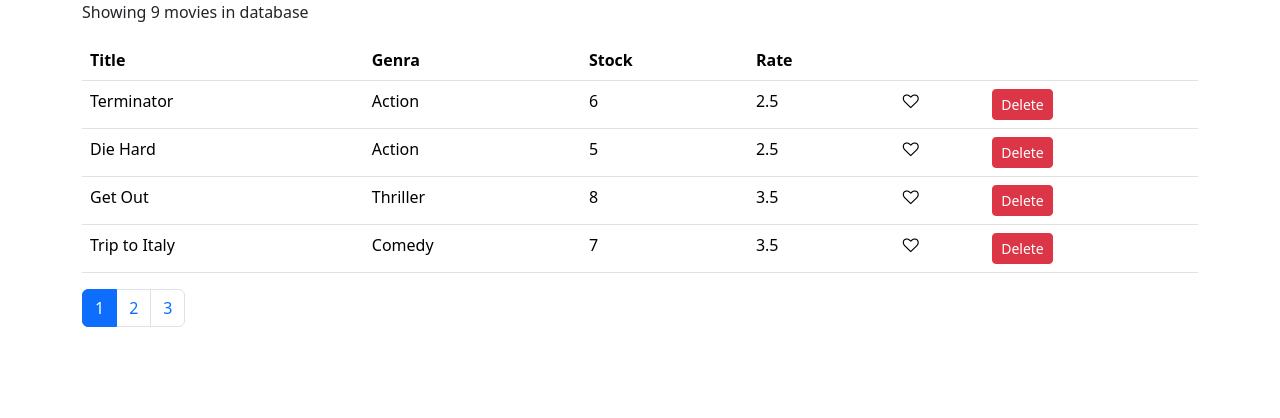
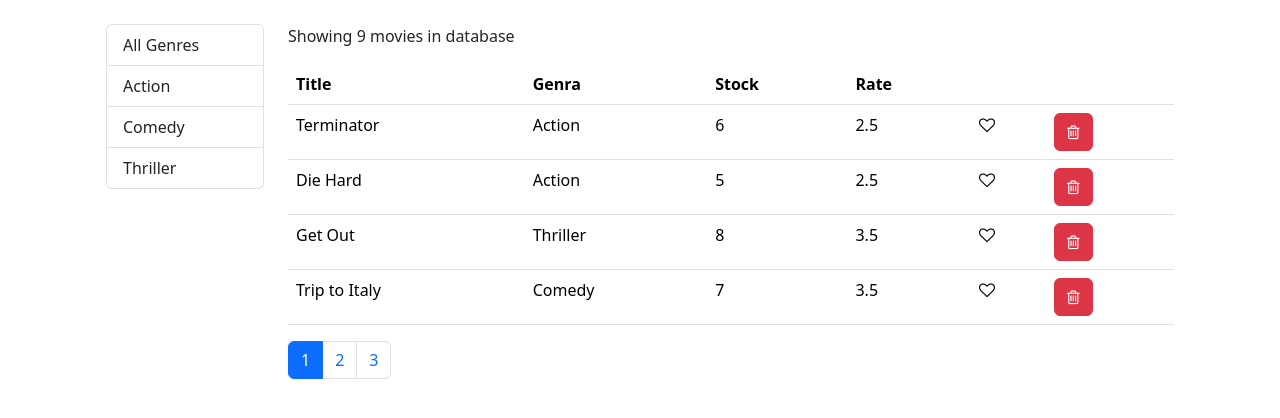
Before and after one commit to foverokavindz/ReactVidly, a React (Create React App) app: page / in a window 1280 px wide. Shown: the top 418 px of the page. Built offline with nearby package versions, Linux system fonts and the light colour scheme.

Commit message:
DoneAllFiltering

```diff
--- /dev/null
+++ b/src/components/common/listGroup.jsx
@@ -0,0 +1,30 @@
+const ListGroup = (props) => {
+  const {
+    items,
+    textProp /**/,
+    valueProp /* _id */,
+    selectedItem,
+    onItemSelect,
+  } = props;
+  return (
+    <ul class="list-group">
+      {items.map((item) => (
+        <li
+          key={item[valueProp]}
+          onClick={() => onItemSelect(item)}
+          class={
+            item === selectedItem ? 'list-group-item active' : 'list-group-item'
+          }
+        >
+          {item[textProp]}
+        </li>
+      ))}
+    </ul>
+  );
+};
+ListGroup.defaultProps = {
+  textProp: 'name',
+  valueProp: '_id',
+};
+
+export default ListGroup;
--- a/src/components/movies.jsx
+++ b/src/components/movies.jsx
@@ -1,15 +1,28 @@
 import React, { Component } from 'react';
+
+// utils fn()
 import { getMovies } from '../services/fakeMovieService';
+import { getGenres } from '../services/fakeGenreService';
+import { paginate } from '../utils/pagination';
+
+// components
 import Like from './common/like';
 import Pagination from './common/pagination';
-import { paginate } from '../utils/pagination';
+import ListGroup from './common/listGroup';
 
 class Movies extends Component {
   state = {
-    allMovies: getMovies(),
+    allMovies: [],
+    genres: [],
     currentPage: 1,
     pageSize: 4,
   };
+
+  componentDidMount() {
+    const genres = [{ name: 'All Genres' }, ...getGenres()];
+
+    this.setState({ allMovies: getMovies(), genres });
+  }
 
   handleDelete = (movie) => {
     const allMovies = this.state.allMovies.filter((m) => m._id !== movie._id);
@@ -28,15 +41,34 @@ class Movies extends Component {
     this.setState({ currentPage: page });
   };
 
+  handleGenreSelect = (genre) => {
+    this.setState({ selectedGenre: genre, currentPage: 1 });
+  };
+
   render() {
     const { length: count } = this.state.allMovies;
-    const { allMovies, currentPage, pageSize } = this.state;
+    const { allMovies, currentPage, pageSize, selectedGenre } = this.state;
 
     if (count === 0) return <p>No movies in database</p>;
-    const movies = paginate(allMovies, currentPage, pageSize);
+
+    const filtered =
+      selectedGenre && selectedGenre._id
+        ? allMovies.filter((m) => m.genre._id === selectedGenre._id)
+        : allMovies;
+
+    //util function
+    const movies = paginate(filtered, currentPage, pageSize);
     return (
-      <div>
-        <p>Showing {count} movies in database</p>
+      <div className="row p-4">
+        <div className="col-2">
+          <ListGroup
+            items={this.state.genres}
+            selectedItem={this.state.selectedGenre}
+            onItemSelect={this.handleGenreSelect}
+          />
+        </div>
+        <div className="col">
+          <p>Showing {filtered.length} movies in database</p>
           <table className="table">
             <thead>
               <tr>
@@ -64,9 +96,9 @@ class Movies extends Component {
                   <td>
                     <button
                       onClick={() => this.handleDelete(movie)}
-                    className="btn btn-danger btn-sm"
+                      className="btn btn-danger btn-md"
                     >
-                    Delete
+                      <i class="fa fa-trash-o"></i>
                     </button>
                   </td>
                 </tr>
@@ -74,11 +106,12 @@ class Movies extends Component {
             </tbody>
           </table>
           <Pagination
-          itemsCount={count}
+            itemsCount={filtered.length}
             pageSize={pageSize}
             currentPage={currentPage}
             onPageChange={this.handlePageChange}
           ></Pagination>
+        </div>
       </div>
     );
   }
```
Lines whose indentation alone changed are shown as unchanged.
